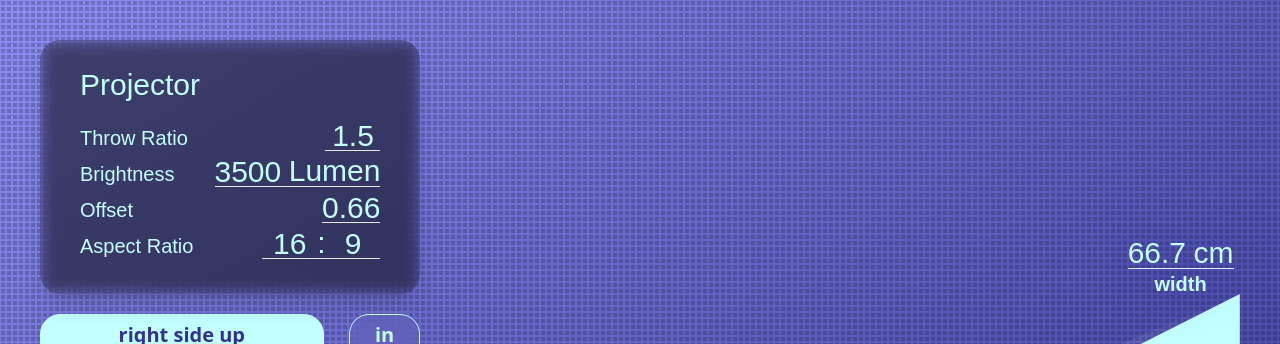
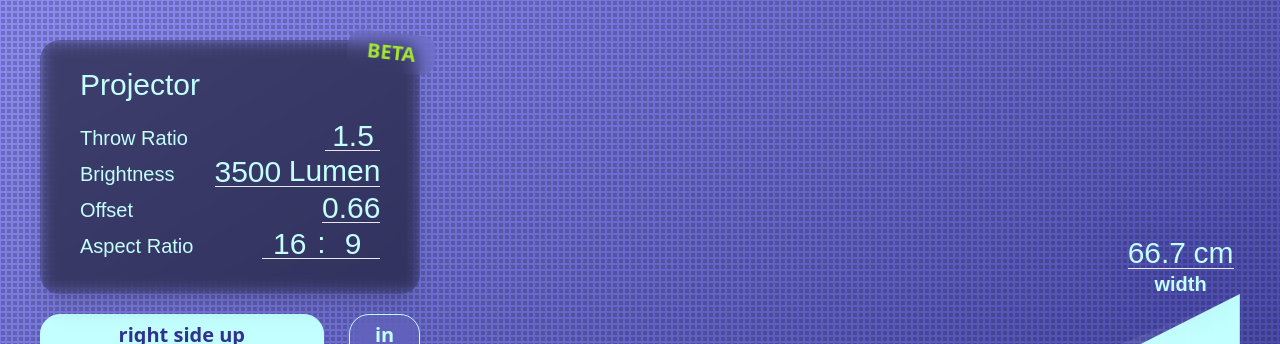
Before and after one commit to niklasnoldin/projector-calculator, a Vue app: page / in a window 1280 px wide. Shown: the top 344 px of the page. Built offline with nearby package versions, Linux system fonts and the light colour scheme; a web font is replaced by a local one.

Commit message:
add beta sign

```diff
--- a/index.html
+++ b/index.html
@@ -2,9 +2,12 @@
 <html lang="en">
 	<head>
 		<meta charset="UTF-8" />
-		<link rel="icon" href="/favicon.ico" />
+		<link rel="icon" href="/favicon.svg" />
 		<meta name="viewport" content="width=device-width, initial-scale=1.0" />
-		<title>Projector Calculator</title>
+		<meta
+			name="description"
+			content="The all-in-one projection calculator to find out all the sizes and offsets of the image that your current or future projector throws." />
+		<title>How big is my projection? Projection Calculator 2000</title>
 	</head>
 	<body>
 		<div id="app"></div>
--- a/src/App.vue
+++ b/src/App.vue
@@ -2,8 +2,12 @@
 	<h1 class="sr-only">Projector Calculator</h1>
 	<main class="h-screen">
 		<div class="absolute z-10 top-xl left-xl right-xl sm:right-auto sm:w-auto">
+			<p
+				class="absolute bg-black rotate-6 bg-opacity-50 uppercase z-20 rounded-xl bg-transparent backdrop-blur px-4 py-1 right-0 top-0 font-bold font-sans translate-x-3 -translate-y-1.5 text-lime-400">
+				BETA
+			</p>
 			<div
-				class="backdrop-blur text-highlight shadow-xl backdrop-brightness-50 px-xl py-6 rounded-2xl">
+				class="backdrop-blur text-highlight shadow-xl backdrop-brightness-50 px-xl py-6 rounded-2xl relative">
 				<h2 class="big mb-4 leading-none text-highlight">Projector</h2>
 				<InputHorizontal
 					v-model.number="projector.throwRatio"
--- a/src/assets/main.scss
+++ b/src/assets/main.scss
@@ -3,7 +3,7 @@
 @tailwind utilities;
 @import "./toast.scss";
 html {
-	--dark: hsl(240, 49%, 38%);
+	--dark: #313190;
 	/* --light: #eff5fd; */
 	--light: hsl(179, 100%, 88%);
 	--screen: var(--light);
```
Also changed, not shown: public/favicon.svg (added), 1 other file (tests, documents, lock files or other folders).
